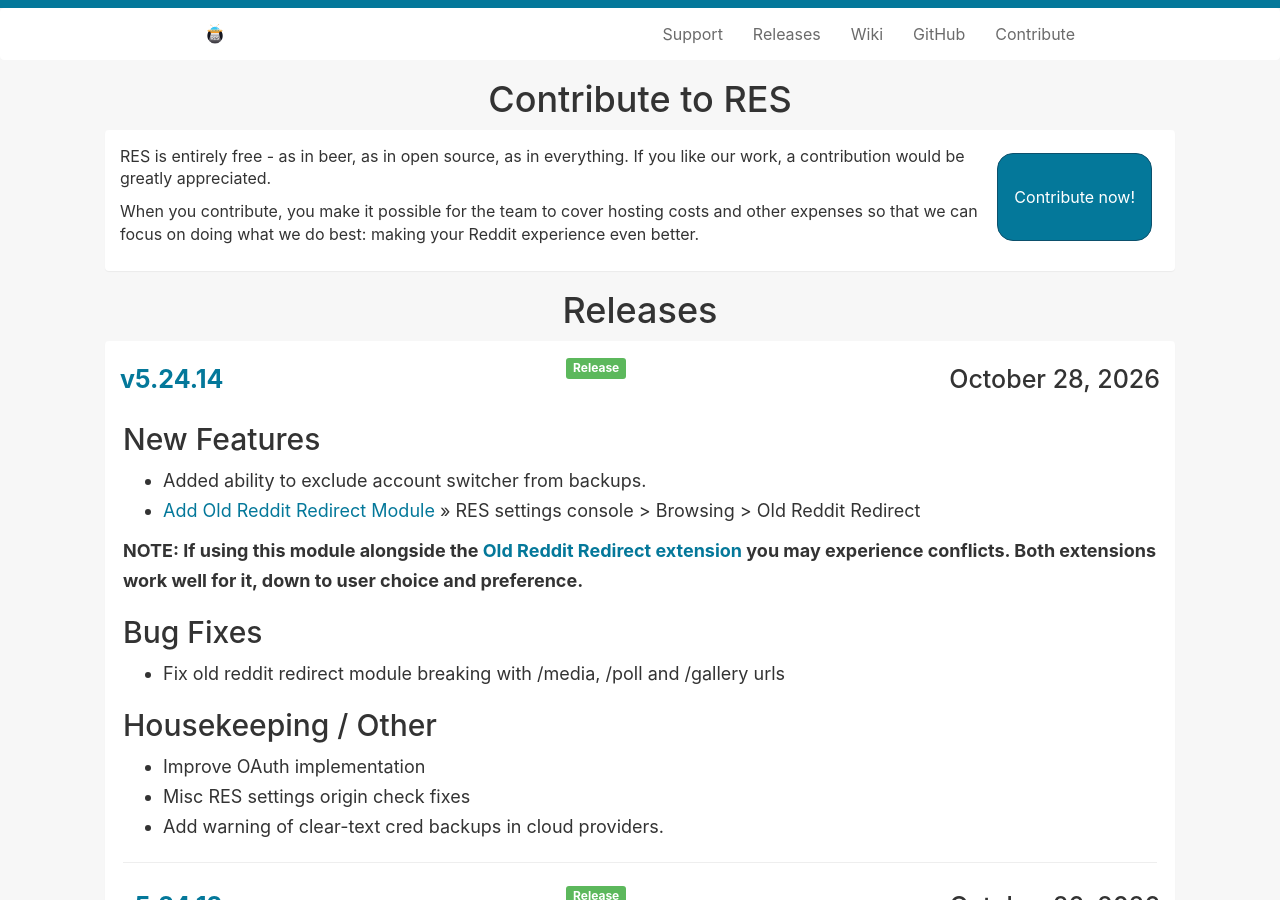
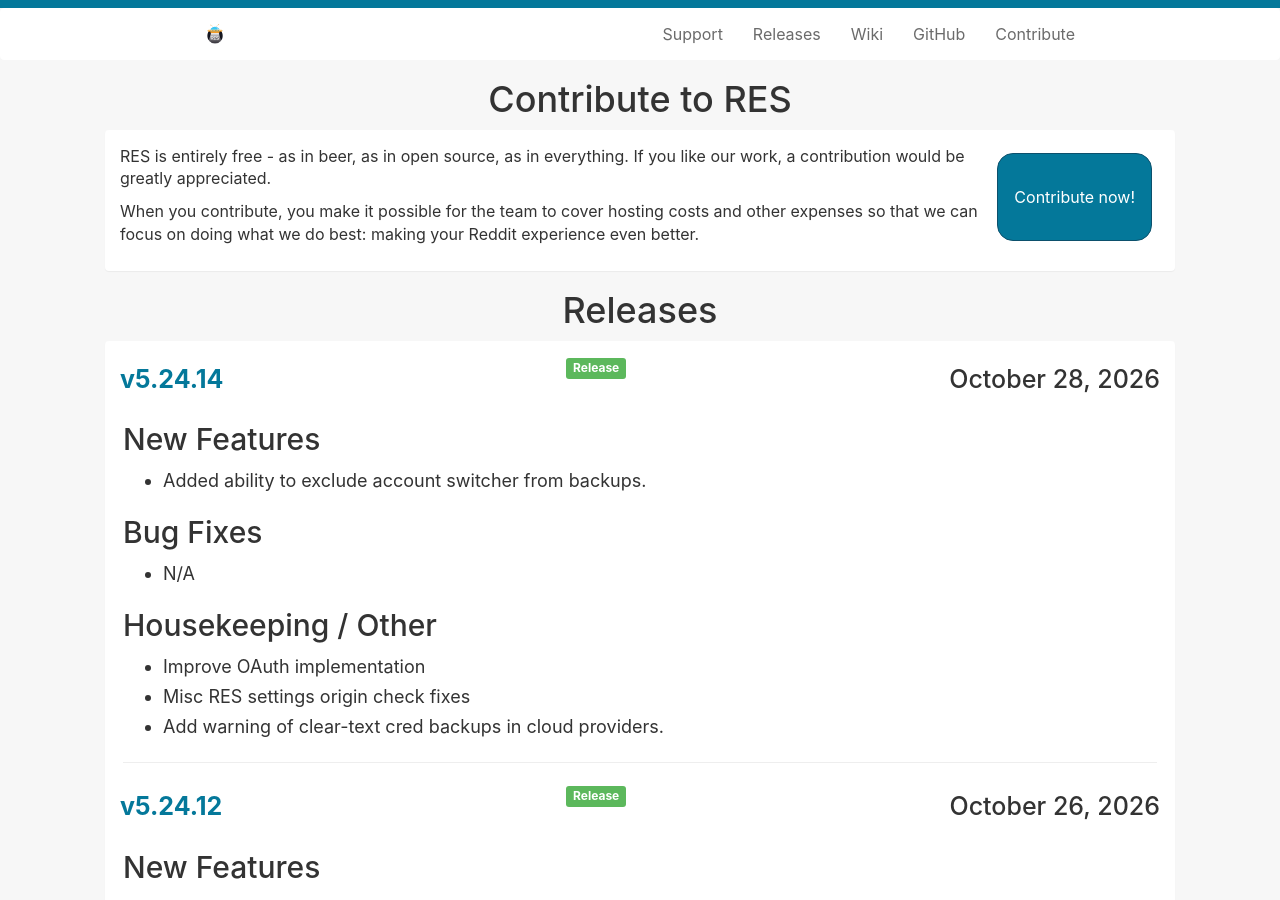
Before and after one commit to Reddit-Enhancement-Suite/Reddit-Enhancement-Suite.github.io, a Jekyll site: the page built from releases.html, in a window 1280 px wide and 900 px high. Built offline with Jekyll 4.4.1, drawn with Linux system fonts in a browser that asks for light colours.

Commit message:
Update features and housekeeping details in markdown
Removed old reddit redirect module note and bug fix details.

```diff
--- a/_posts/2026-10-28-52414.md
+++ b/_posts/2026-10-28-52414.md
@@ -9,13 +9,10 @@
 ### New Features
 
 - Added ability to exclude account switcher from backups.
-- [Add Old Reddit Redirect Module](https://old.reddit.com/r/Enhancement/#res:settings/oldRedditRedirect) >> RES settings console > Browsing > Old Reddit Redirect
-
-**NOTE: If using this module alongside the [Old Reddit Redirect extension](https://github.com/tom-james-watson/old-reddit-redirect) you may experience conflicts. Both extensions work well for it, down to user choice and preference.**
 
 ### Bug Fixes
 
-- Fix old reddit redirect module breaking with /media, /poll and /gallery urls
+- N/A
 
 ### Housekeeping / Other
 
```
